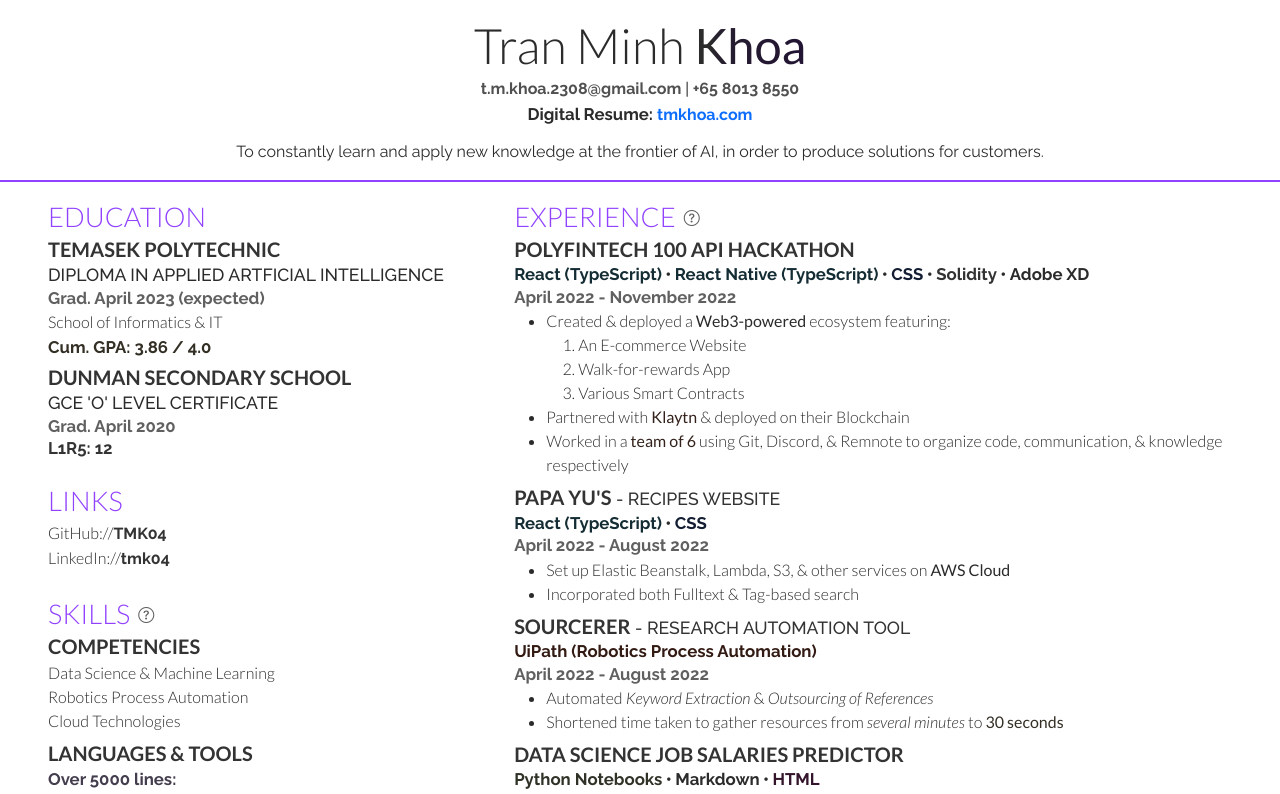
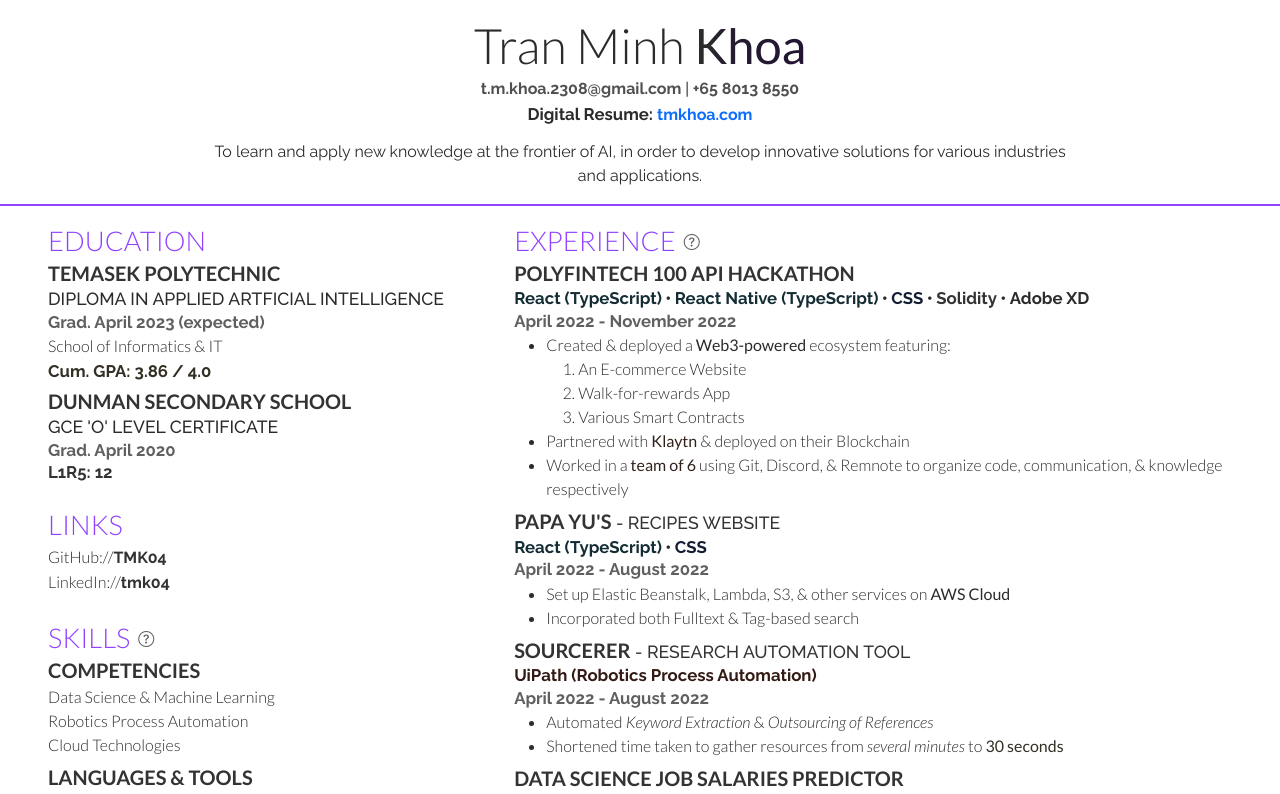
Before and after one commit to TMK04/resume, a React (Create React App) app: page / in a window 1280 px wide. Shown: the top 794 px of the page. Built offline with nearby package versions, Linux system fonts and the light colour scheme.

Commit message:
refactor(#objective): sound-betterize

```diff
--- a/src/App.tsx
+++ b/src/App.tsx
@@ -55,8 +55,8 @@ function App() {
           </div>
         </address>
         <p className="mt-3 mx-auto raleway" id="objective">
-          To constantly learn and apply new knowledge at the frontier of AI, in order to produce
-          solutions for customers.
+          To learn and apply new knowledge at the frontier of AI, in order to develop innovative
+          solutions for various industries and applications.
         </p>
       </header>
       <Separator />
```
